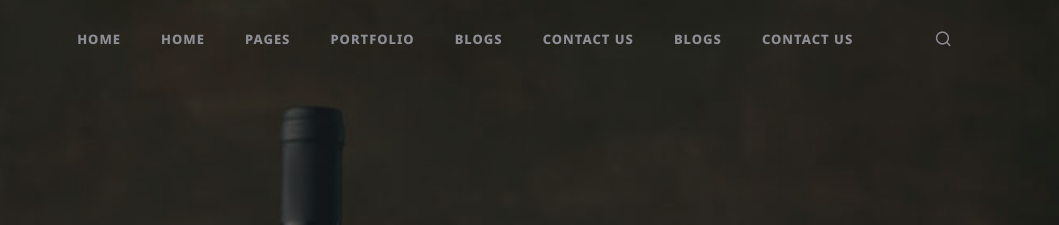
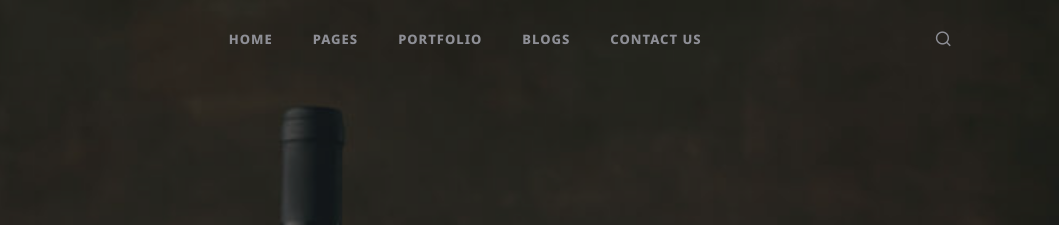
Before and after one commit to Timi-08/Starty-Web-Design-Project-, a plain HTML site: page index.html in a window 1280 px wide. Shown: the top 225 px of the page, 221-1280 px from the left. Drawn offline with nearby package versions, Linux system fonts and the light colour scheme.

Commit message:
nav-bar edits

```diff
--- a/index.html
+++ b/index.html
@@ -56,9 +56,6 @@
         <nav>
           <ul class="main-menu">
             <li><a href="./Home.html">HOME</a></li>
-
-            <li><a href="./index.html">HOME</a></li>
-
             <li>
               <a>PAGES</a>
               <ul class="dropdown-menu slide-up">
@@ -67,24 +64,16 @@
                 <li><a href="./Team.html">Team</a></li>
               </ul>
             </li>
-
             <li><a href="./Portfolio">PORTFOLIO</a></li>
-
             <li><a href="./blog.html">BLOGS</a></li>
             <li><a href="./Contact.html">CONTACT US</a></li>
-
-            <li><a href="./Blogs">BLOGS</a></li>
-            <li><a href="./Contact">CONTACT US</a></li>
           </ul>
         </nav>
         <span class="icon">
           <i class="ri-search-line"></i>
           <i class="ri-menu-line menu"
             ><ul class="dropdown-menu-icon slide-up">
-              dev-branch-team
-              <li><a href="./Home.html">HOME</a></li>
               <li><a href="./index.html">HOME</a></li>
-
               <li><a href="./About.html">ABOUT US</a></li>
               <li><a href="./Services.html">SERVICES</a></li>
               <li><a href="./Team.html">TEAM</a></li>
```
